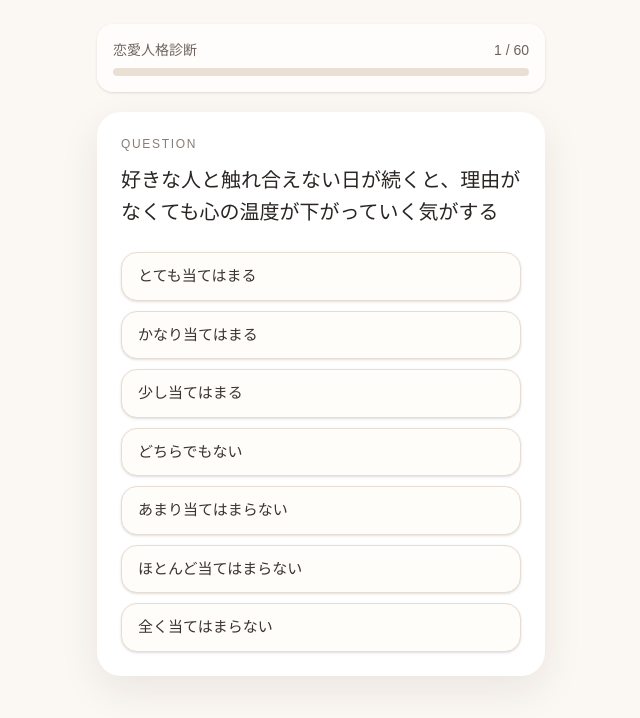
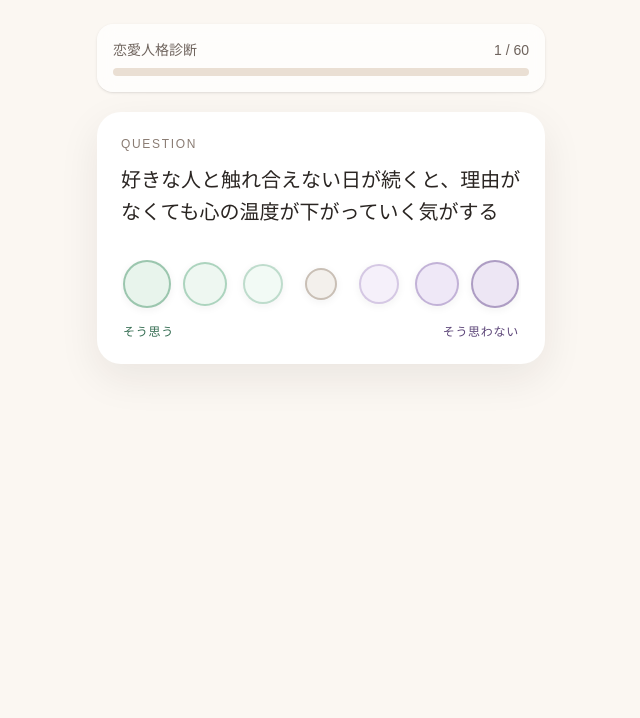
Before and after one commit to taiti-creator/love-project, a Next.js app: page /diagnosis in a window 1280 px wide. Both pictures are taken after a click on the button "診断を開始する". Shown: the top 718 px of the page, without its empty margins (319-959 px from the left). Built offline with nearby package versions, Linux system fonts and the light colour scheme.

Commit message:
improve answer scale ui

```diff
--- a/app/diagnosis/page.tsx
+++ b/app/diagnosis/page.tsx
@@ -1,6 +1,6 @@
 "use client";
 
-import { useEffect, useMemo, useState } from "react";
+import { useEffect, useMemo, useRef, useState } from "react";
 import { useRouter } from "next/navigation";
 import { AnimatePresence, motion } from "framer-motion";
 import questionsData from "@/app/data/questions.json";
@@ -23,6 +23,81 @@ const loadingMessages = [
   "無意識の恋愛傾向を生成中…",
 ];
 
+/** 1=強い肯定 … 7=強い否定（保存値は従来どおり 1〜7） */
+const ANSWER_SCALE_LABELS: Record<number, string> = {
+  1: "とても当てはまる",
+  2: "かなり当てはまる",
+  3: "少し当てはまる",
+  4: "どちらでもない",
+  5: "あまり当てはまらない",
+  6: "ほとんど当てはまらない",
+  7: "全く当てはまらない",
+};
+
+const SCALE_BUTTON_META: Record<
+  number,
+  { sizeClass: string; colors: { idle: string; selected: string; ring: string } }
+> = {
+  1: {
+    sizeClass:
+      "h-10 w-10 min-h-10 min-w-10 sm:h-12 sm:w-12 sm:min-h-[3rem] sm:min-w-[3rem]",
+    colors: {
+      idle: "border-[#3d8f62]/45 bg-[#e8f4ec] text-[#1f5a3a]",
+      selected: "border-[#2d6a4a] bg-[#2d6a4a] text-white shadow-[0_10px_28px_rgba(45,106,74,0.45)]",
+      ring: "ring-[#2d6a4a]/35",
+    },
+  },
+  2: {
+    sizeClass: "h-10 w-10 min-h-10 min-w-10 sm:h-11 sm:w-11 sm:min-h-[2.75rem] sm:min-w-[2.75rem]",
+    colors: {
+      idle: "border-[#4a9d72]/40 bg-[#eef7f1] text-[#256844]",
+      selected: "border-[#35825c] bg-[#35825c] text-white shadow-[0_8px_22px_rgba(53,130,92,0.38)]",
+      ring: "ring-[#35825c]/30",
+    },
+  },
+  3: {
+    sizeClass: "h-9 w-9 min-h-9 min-w-9 sm:h-10 sm:w-10 sm:min-h-10 sm:min-w-10",
+    colors: {
+      idle: "border-[#6aab8a]/38 bg-[#f2faf5] text-[#2d5c45]",
+      selected: "border-[#4a9d72] bg-[#4a9d72] text-white shadow-[0_6px_18px_rgba(74,157,114,0.32)]",
+      ring: "ring-[#4a9d72]/28",
+    },
+  },
+  4: {
+    sizeClass: "h-8 w-8 min-h-8 min-w-8 sm:h-8 sm:w-8",
+    colors: {
+      idle: "border-[#c9bfb5] bg-[#f3f0ec] text-[#6f645d]",
+      selected: "border-[#9a9189] bg-[#9a9189] text-white shadow-[0_6px_16px_rgba(120,112,104,0.28)]",
+      ring: "ring-[#9a9189]/30",
+    },
+  },
+  5: {
+    sizeClass: "h-9 w-9 min-h-9 min-w-9 sm:h-10 sm:w-10 sm:min-h-10 sm:min-w-10",
+    colors: {
+      idle: "border-[#a890c4]/42 bg-[#f5f0fa] text-[#5c4578]",
+      selected: "border-[#8b6fb0] bg-[#8b6fb0] text-white shadow-[0_6px_18px_rgba(139,111,176,0.32)]",
+      ring: "ring-[#8b6fb0]/28",
+    },
+  },
+  6: {
+    sizeClass: "h-10 w-10 min-h-10 min-w-10 sm:h-11 sm:w-11 sm:min-h-[2.75rem] sm:min-w-[2.75rem]",
+    colors: {
+      idle: "border-[#8b6fb0]/45 bg-[#efe8f7] text-[#4f3a68]",
+      selected: "border-[#6f5494] bg-[#6f5494] text-white shadow-[0_8px_22px_rgba(111,84,148,0.38)]",
+      ring: "ring-[#6f5494]/30",
+    },
+  },
+  7: {
+    sizeClass:
+      "h-10 w-10 min-h-10 min-w-10 sm:h-12 sm:w-12 sm:min-h-[3rem] sm:min-w-[3rem]",
+    colors: {
+      idle: "border-[#6f5494]/50 bg-[#ede6f4] text-[#3d2d52]",
+      selected: "border-[#5a3f7a] bg-[#5a3f7a] text-white shadow-[0_10px_28px_rgba(90,63,122,0.45)]",
+      ring: "ring-[#5a3f7a]/35",
+    },
+  },
+};
+
 const questions = questionsData as Question[];
 
 export default function DiagnosisPage() {
@@ -33,6 +108,8 @@ export default function DiagnosisPage() {
   const [answers, setAnswers] = useState<StoredAnswer[]>([]);
   const [isLoadingResult, setIsLoadingResult] = useState(false);
   const [loadingIndex, setLoadingIndex] = useState(0);
+  const [pendingAnswer, setPendingAnswer] = useState<number | null>(null);
+  const commitTimerRef = useRef<ReturnType<typeof setTimeout> | null>(null);
 
   const current = questions[index];
   const total = questions.length;
@@ -65,8 +142,20 @@ export default function DiagnosisPage() {
     };
   }, [answers, gender, isLoadingResult, router]);
 
+  useEffect(() => {
+    return () => {
+      if (commitTimerRef.current) clearTimeout(commitTimerRef.current);
+    };
+  }, []);
+
   const handleSelect = (value: number) => {
-    if (!current || isLoadingResult) return;
+    if (!current || isLoadingResult || pendingAnswer !== null) return;
+
+    setPendingAnswer(value);
+    if (commitTimerRef.current) clearTimeout(commitTimerRef.current);
+    commitTimerRef.current = setTimeout(() => {
+      commitTimerRef.current = null;
+      setPendingAnswer(null);
 
       const nextAnswers = [
         ...answers,
@@ -83,6 +172,7 @@ export default function DiagnosisPage() {
       }
 
       setIndex((prev) => prev + 1);
+    }, 260);
   };
 
   if (!current && !isLoadingResult) {
@@ -169,17 +259,55 @@ export default function DiagnosisPage() {
               <p className="text-xs tracking-[0.14em] text-[#8a7c73]">QUESTION</p>
               <h1 className="mt-3 text-xl leading-8">{current?.question}</h1>
 
-              <div className="mt-6 grid gap-2.5">
-                {[1, 2, 3, 4, 5, 6, 7].map((n) => (
+              <div className="mt-8 w-full max-w-full overflow-x-hidden">
+                <div
+                  className="flex w-full items-center justify-between gap-0.5 sm:gap-1.5"
+                  role="radiogroup"
+                  aria-label="回答の程度（1が最も当てはまる）"
+                >
+                  {[1, 2, 3, 4, 5, 6, 7].map((n) => {
+                    const meta = SCALE_BUTTON_META[n];
+                    const label = ANSWER_SCALE_LABELS[n];
+                    const selected = pendingAnswer === n;
+                    const dimOthers = pendingAnswer !== null && !selected;
+                    return (
+                      <div key={n} className="flex min-w-0 flex-1 justify-center">
                         <motion.button
-                    key={n}
-                    whileTap={{ scale: 0.985 }}
-                    className="rounded-2xl border border-[#e8ddd2] bg-[#fffdfa] px-4 py-3 text-left text-[15px] text-[#3a332f] shadow-sm transition hover:bg-[#f8f0e8]"
+                          type="button"
+                          aria-label={label}
+                          title={label}
+                          disabled={pendingAnswer !== null}
+                          whileTap={
+                            pendingAnswer === null ? { scale: 0.94 } : undefined
+                          }
+                          animate={{
+                            scale: selected ? 1.1 : 1,
+                          }}
+                          transition={{
+                            type: "spring",
+                            stiffness: 460,
+                            damping: 22,
+                          }}
+                          className={[
+                            "touch-manipulation rounded-full border-2 transition-colors duration-200",
+                            meta.sizeClass,
+                            selected
+                              ? `${meta.colors.selected} z-[1] ring-4 ring-offset-2 ring-offset-white ${meta.colors.ring}`
+                              : `${meta.colors.idle} shadow-[0_2px_8px_rgba(42,37,34,0.06)] hover:brightness-[0.99]`,
+                            dimOthers ? "pointer-events-none opacity-40" : "",
+                          ].join(" ")}
                           onClick={() => handleSelect(n)}
-                  >
-                    {current?.[`answer_${n}`]}
-                  </motion.button>
-                ))}
+                        />
+                      </div>
+                    );
+                  })}
+                </div>
+                <div className="mt-4 flex justify-between gap-2 px-0.5 text-[11px] font-medium tracking-[0.06em] sm:text-xs">
+                  <span className="max-w-[42%] text-left text-[#356d52]">そう思う</span>
+                  <span className="max-w-[42%] text-right text-[#5c4578]">
+                    そう思わない
+                  </span>
+                </div>
               </div>
             </motion.section>
           ) : (
```
Lines whose indentation alone changed are shown as unchanged.
